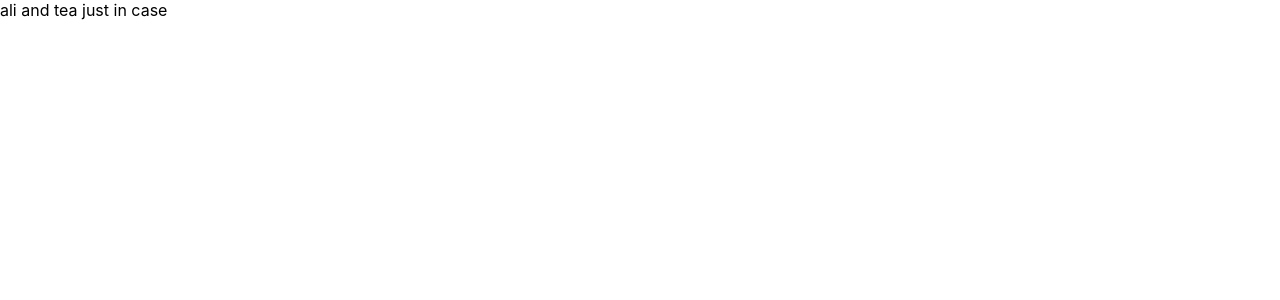
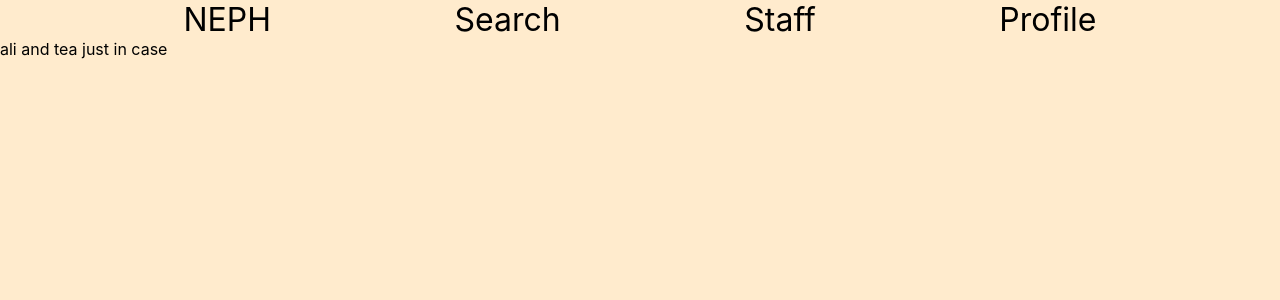
Before and after one commit to ericcnguyen04/neph-company, a React (Create React App) app: page /staff in a window 1280 px wide. Shown: the top 300 px of the page. Built offline with nearby package versions, Linux system fonts and the light colour scheme.

Commit message:
nav bar added and styled

```diff
--- a/src/App.css
+++ b/src/App.css
@@ -1,38 +1,17 @@
 .App {
-  text-align: center;
+  background-color: blanchedalmond;
+  min-height: 100vh;
 }
 
-.App-logo {
-  height: 40vmin;
-  pointer-events: none;
+
+.Navbar {
+  /* border: 2px solid red; */
+  display: flex;
+  justify-content: space-evenly;
 }
 
-@media (prefers-reduced-motion: no-preference) {
-  .App-logo {
-    animation: App-logo-spin infinite 20s linear;
-  }
+.link {
+  font-size: 32px;
+  text-decoration: none;
+  color: black;
 }
-
-.App-header {
-  background-color: #282c34;
-  min-height: 100vh;
-  display: flex;
-  flex-direction: column;
-  align-items: center;
-  justify-content: center;
-  font-size: calc(10px + 2vmin);
-  color: white;
-}
-
-.App-link {
-  color: #61dafb;
-}
-
-@keyframes App-logo-spin {
-  from {
-    transform: rotate(0deg);
-  }
-  to {
-    transform: rotate(360deg);
-  }
-}
--- a/src/App.js
+++ b/src/App.js
@@ -1,8 +1,14 @@
 import './App.css';
+
+// Components
+import Navbar from './Components/partials/Navbar';
+
 
 function App() {
   return (
-    <div>
+    <div className='App'>
+      <Navbar />
+
       ali and tea just in case
     </div>
   );
--- a/src/Components/partials/Navbar.jsx
+++ b/src/Components/partials/Navbar.jsx
@@ -1,7 +1,13 @@
+import '../../App.css';
+
+
 export default function Navbar() {
     return(
-        <div>
-            navbar
+        <div className="Navbar">
+            <a href="/" className='link'>NEPH</a>
+            <a href="/search" className='link'>Search</a>
+            <a href="/staff" className='link'>Staff</a>
+            <a href="/profile" className='link'>Profile</a>
         </div>
     )
 }
```
Also changed, not shown: src/Components/pages/Feed.jsx (added), src/Components/pages/Login.jsx (added), src/Components/pages/Profile.jsx (added), src/Components/pages/Register.jsx (added).
